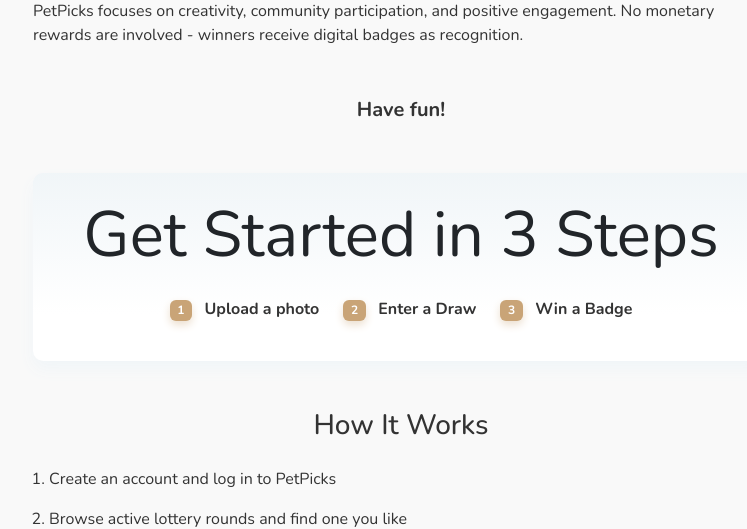
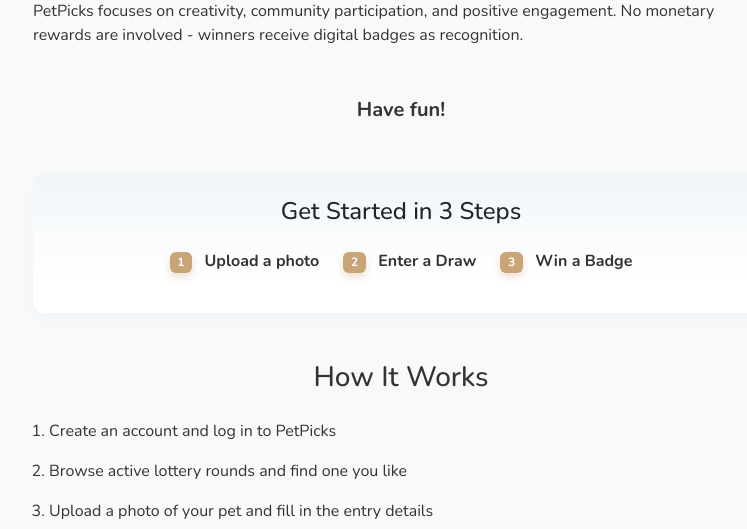
Before and after one commit to leilacsak/petpicks, a Django app: page /about/ in a window 1280 px wide. Shown: the part 393-922 px from the top of the page, without its empty margins (239-986 px from the left). Run offline with Django 5.2, Linux system fonts and the light colour scheme; some libraries are stand-ins or nearby versions.

Commit message:
Update heading level for "Get Started in 3 Steps" section in about page

```diff
--- a/core/templates/core/about.html
+++ b/core/templates/core/about.html
@@ -29,7 +29,7 @@
 
             <div class="card mb-5 border-0 bg-light about-steps-card">
                 <div class="card-body p-4">
-                    <h2 class="card-title text-center mb-4 display-3">Get Started in 3 Steps</h2>
+                    <h2 class="card-title text-center mb-4 h4">Get Started in 3 Steps</h2>
                     <ul
                         class="list-unstyled d-flex flex-column flex-md-row justify-content-center align-items-center gap-3 gap-md-4 about-steps-list">
                         <li>
```
